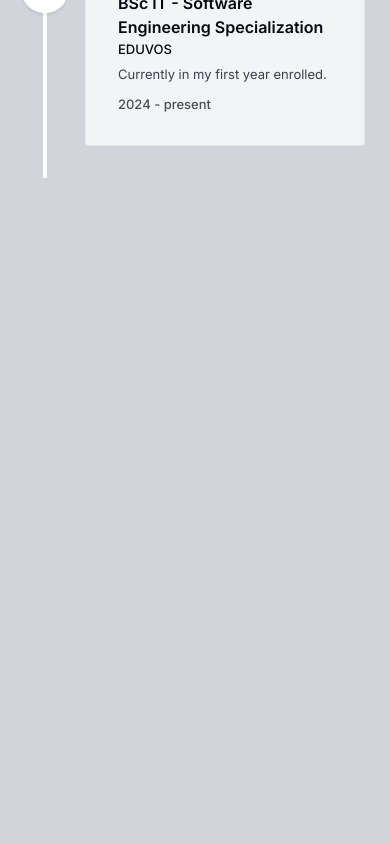
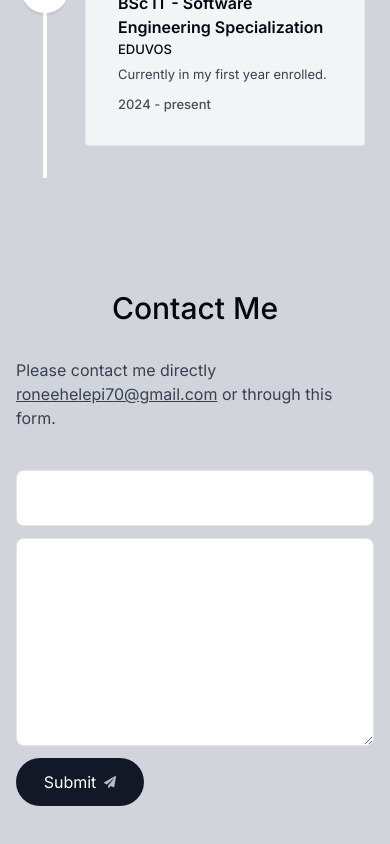
Before and after one commit to RONHEL235/portfolio-website, a Next.js app: page / in a window 390 px wide. Shown: the part 3957-4801 px from the top of the page. Before the commit the page ends 4247 px from the top, so only its background shows below. Built offline with nearby package versions, Linux system fonts and the light colour scheme.

Commit message:
Created a form for contacting me and implemented for animation and responsiveness to it.

```diff
--- a/app/globals.css
+++ b/app/globals.css
@@ -1,3 +1,11 @@
 @tailwind base;
 @tailwind components;
 @tailwind utilities;
+
+html {
+    --line-color: #e5e7eb
+}
+
+.borderBlack {
+    @apply border border-black/10
+}
--- a/app/page.tsx
+++ b/app/page.tsx
@@ -3,6 +3,7 @@
 import Projects from "@/components/projects"
 import Skills from "@/components/skills"
 import Experience from "@/components/experience"
+import Contact from "@/components/contact"
 
 export default function Home() {
   return (
@@ -12,6 +13,7 @@
       <Projects />
       <Skills />
       <Experience />
+      <Contact />
     </main>
   )
 }
--- a/components/contact.tsx
+++ b/components/contact.tsx
@@ -1,8 +1,26 @@
 import React from 'react'
+import { FaPaperPlane } from 'react-icons/fa'
 
 export default function Contact() {
   return (
     <section
-    id="contact">Contact</section>
+    id="contact"
+    className="mb-20 sm:mb-28 w-[min(100%, 38rem)]">
+    <div className="text-3xl font-medium capitalize mb-8 text-center">Contact me</div>
+    <p className="text-gray-700">Please contact me directly{" "}<a className="underline" href="mailto:roneehelepi70@gmail.com">roneehelepi70@gmail.com</a>{" "}or through this form.</p>
+    <form className="mt-10 flex flex-col">
+      <input className="h-14 rounded-lg borderBlack"
+      type="email" />
+      <textarea className="h-52 my-3 rounded-lg borderBlack p-4" />
+      <button className="group flex items-center justify-center gap-2 h-[3rem] w-[8rem] bg-gray-900 text-white rounded-full outline-none transition-all
+      focus:scale-110 hover:scale-110 hover:bg-gray active:scale-105"
+      type="submit">Submit
+      <FaPaperPlane
+      className="text-xs opacity-70 transition-all
+      group-hover:translate-x-1
+      group-hover:-translate-y-1" />{" "}
+      </button>
+    </form>
+    </section>
   )
 }
```
